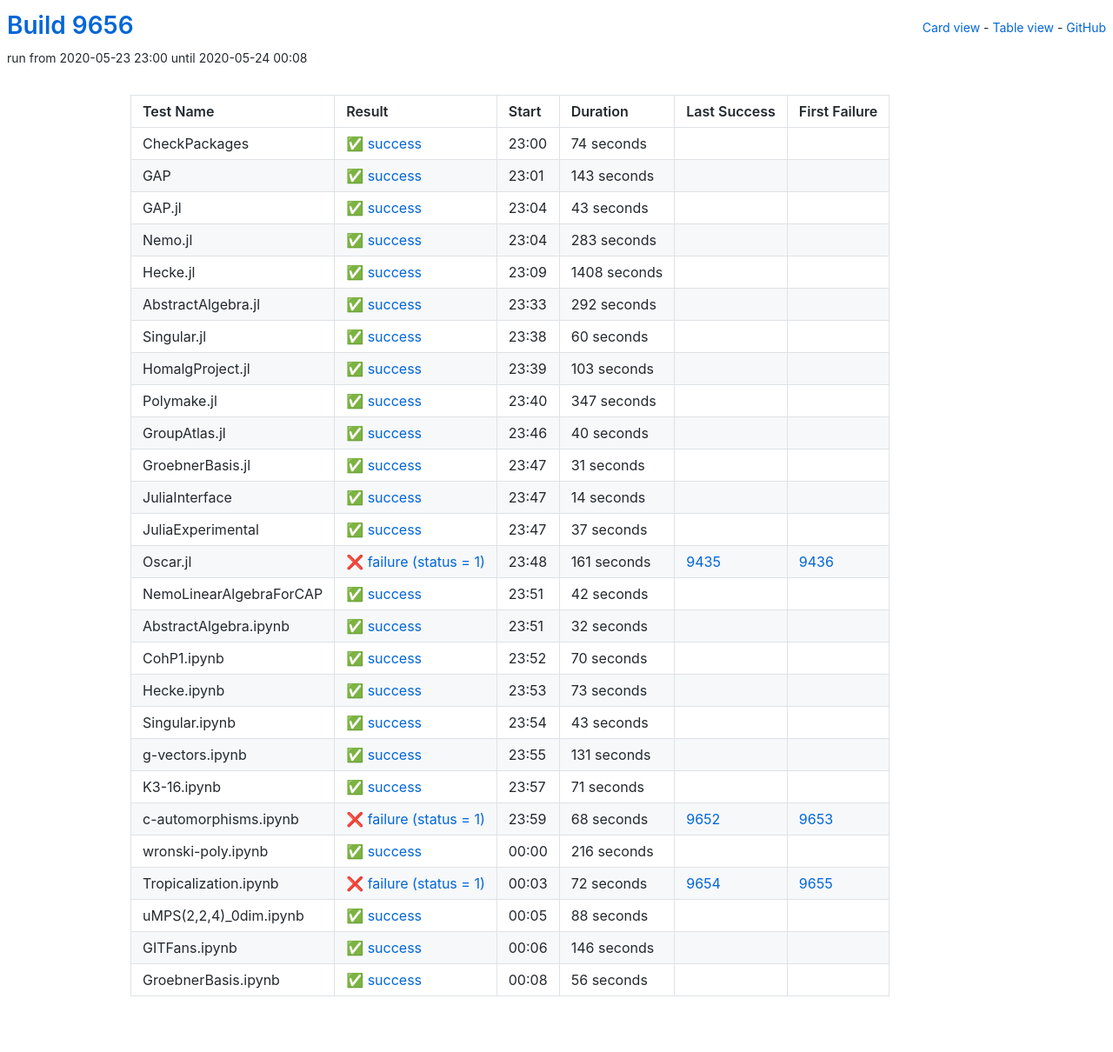
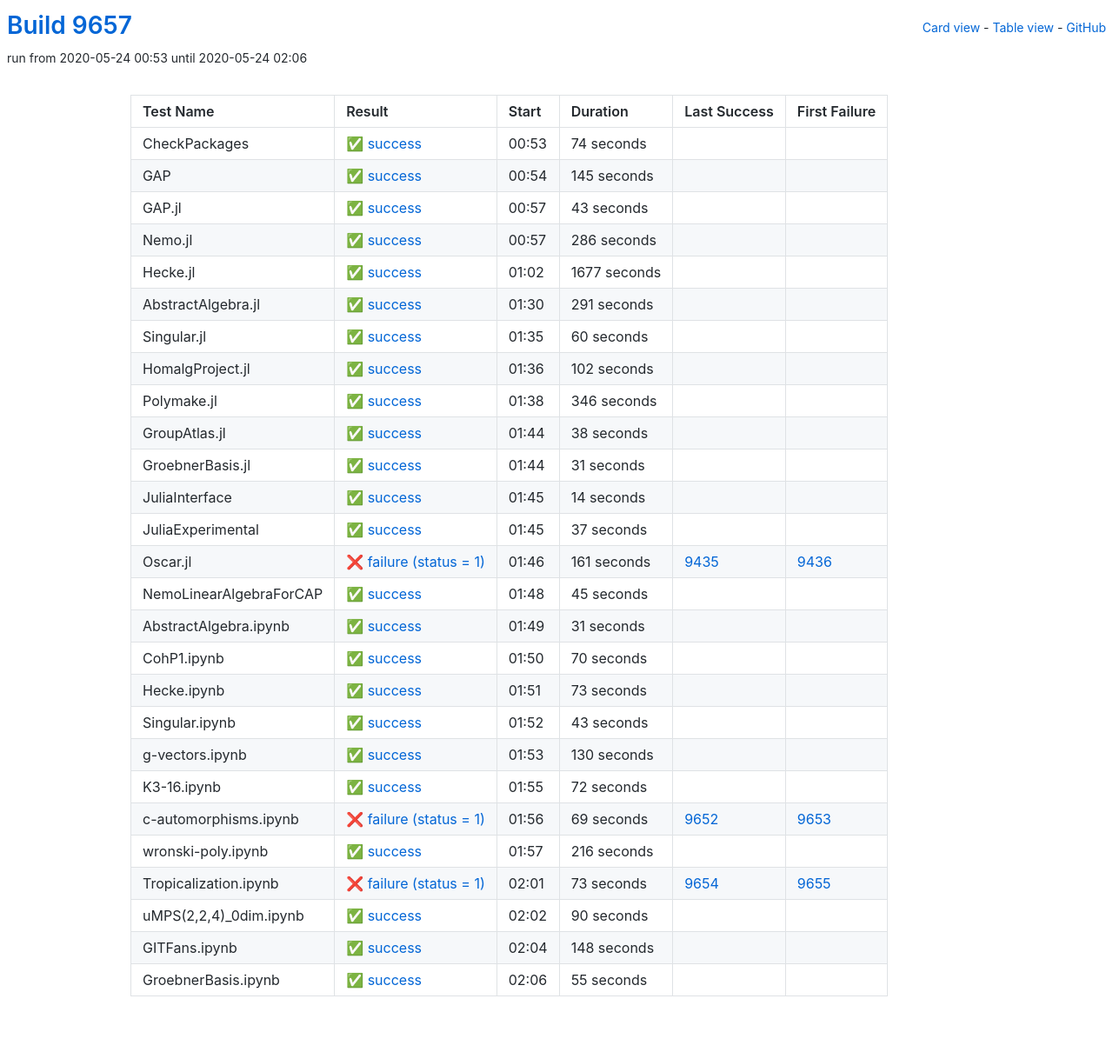
Before and after one commit to oscar-system/oscar-ci-status, a Jekyll site: the page built from table.html, in a window 1280 px wide. Shown: the whole page at 87% size. Built offline with Jekyll 4.4.1, drawn with Linux system fonts in a browser that asks for light colours.

Commit message:
Build 9657

```diff
--- a/_data/ci.yml
+++ b/_data/ci.yml
@@ -1,5 +1,5 @@
-build: 9656
-build_url: https://oscarci.mathematik.uni-kl.de/job/oscar/9656/
+build: 9657
+build_url: https://oscarci.mathematik.uni-kl.de/job/oscar/9657/
 job: oscar
 tests:
 - duration: 74
@@ -9,21 +9,21 @@
   id: checkpackages
   last_success: false
   last_success_url: null
-  log: https://oscarci.mathematik.uni-kl.de/job/oscar/9656/artifact/logs/build-9656/CheckPackages.log
+  log: https://oscarci.mathematik.uni-kl.de/job/oscar/9657/artifact/logs/build-9657/CheckPackages.log
   name: CheckPackages
-  start: 2020-05-23 23:00
+  start: 2020-05-24 00:53
   status: success
   success: true
-- duration: 143
+- duration: 145
   exitcode: 0
   first_failure: false
   first_failure_url: null
   id: gap
   last_success: false
   last_success_url: null
-  log: https://oscarci.mathematik.uni-kl.de/job/oscar/9656/artifact/logs/build-9656/GAP.log
+  log: https://oscarci.mathematik.uni-kl.de/job/oscar/9657/artifact/logs/build-9657/GAP.log
   name: GAP
-  start: 2020-05-23 23:01
+  start: 2020-05-24 00:54
   status: success
   success: true
 - duration: 43
@@ -33,45 +33,45 @@
   id: gap-jl
   last_success: false
   last_success_url: null
-  log: https://oscarci.mathematik.uni-kl.de/job/oscar/9656/artifact/logs/build-9656/GAP.jl.log
+  log: https://oscarci.mathematik.uni-kl.de/job/oscar/9657/artifact/logs/build-9657/GAP.jl.log
   name: GAP.jl
-  start: 2020-05-23 23:04
+  start: 2020-05-24 00:57
   status: success
   success: true
-- duration: 283
+- duration: 286
   exitcode: 0
   first_failure: false
   first_failure_url: null
   id: nemo-jl
   last_success: false
   last_success_url: null
-  log: https://oscarci.mathematik.uni-kl.de/job/oscar/9656/artifact/logs/build-9656/Nemo.jl.log
+  log: https://oscarci.mathematik.uni-kl.de/job/oscar/9657/artifact/logs/build-9657/Nemo.jl.log
   name: Nemo.jl
-  start: 2020-05-23 23:04
+  start: 2020-05-24 00:57
   status: success
   success: true
-- duration: 1408
+- duration: 1677
   exitcode: 0
   first_failure: false
   first_failure_url: null
   id: hecke-jl
   last_success: false
   last_success_url: null
-  log: https://oscarci.mathematik.uni-kl.de/job/oscar/9656/artifact/logs/build-9656/Hecke.jl.log
+  log: https://oscarci.mathematik.uni-kl.de/job/oscar/9657/artifact/logs/build-9657/Hecke.jl.log
   name: Hecke.jl
-  start: 2020-05-23 23:09
+  start: 2020-05-24 01:02
   status: success
   success: true
-- duration: 292
+- duration: 291
   exitcode: 0
   first_failure: false
   first_failure_url: null
   id: abstractalgebra-jl
   last_success: false
   last_success_url: null
-  log: https://oscarci.mathematik.uni-kl.de/job/oscar/9656/artifact/logs/build-9656/AbstractAlgebra.jl.log
+  log: https://oscarci.mathematik.uni-kl.de/job/oscar/9657/artifact/logs/build-9657/AbstractAlgebra.jl.log
   name: AbstractAlgebra.jl
-  start: 2020-05-23 23:33
+  start: 2020-05-24 01:30
   status: success
   success: true
 - duration: 60
@@ -81,45 +81,45 @@
   id: singular-jl
   last_success: false
   last_success_url: null
-  log: https://oscarci.mathematik.uni-kl.de/job/oscar/9656/artifact/logs/build-9656/Singular.jl.log
+  log: https://oscarci.mathematik.uni-kl.de/job/oscar/9657/artifact/logs/build-9657/Singular.jl.log
   name: Singular.jl
-  start: 2020-05-23 23:38
+  start: 2020-05-24 01:35
   status: success
   success: true
-- duration: 103
+- duration: 102
   exitcode: 0
   first_failure: false
   first_failure_url: null
   id: homalgproject-jl
   last_success: false
   last_success_url: null
-  log: https://oscarci.mathematik.uni-kl.de/job/oscar/9656/artifact/logs/build-9656/HomalgProject.jl.log
+  log: https://oscarci.mathematik.uni-kl.de/job/oscar/9657/artifact/logs/build-9657/HomalgProject.jl.log
   name: HomalgProject.jl
-  start: 2020-05-23 23:39
+  start: 2020-05-24 01:36
   status: success
   success: true
-- duration: 347
+- duration: 346
   exitcode: 0
   first_failure: false
   first_failure_url: null
   id: polymake-jl
   last_success: false
   last_success_url: null
-  log: https://oscarci.mathematik.uni-kl.de/job/oscar/9656/artifact/logs/build-9656/Polymake.jl.log
+  log: https://oscarci.mathematik.uni-kl.de/job/oscar/9657/artifact/logs/build-9657/Polymake.jl.log
   name: Polymake.jl
-  start: 2020-05-23 23:40
+  start: 2020-05-24 01:38
   status: success
   success: true
-- duration: 40
+- duration: 38
   exitcode: 0
   first_failure: false
   first_failure_url: null
   id: groupatlas-jl
   last_success: false
   last_success_url: null
-  log: https://oscarci.mathematik.uni-kl.de/job/oscar/9656/artifact/logs/build-9656/GroupAtlas.jl.log
+  log: https://oscarci.mathematik.uni-kl.de/job/oscar/9657/artifact/logs/build-9657/GroupAtlas.jl.log
   name: GroupAtlas.jl
-  start: 2020-05-23 23:46
+  start: 2020-05-24 01:44
   status: success
   success: true
 - duration: 31
@@ -129,9 +129,9 @@
   id: groebnerbasis-jl
   last_success: false
   last_success_url: null
-  log: https://oscarci.mathematik.uni-kl.de/job/oscar/9656/artifact/logs/build-9656/GroebnerBasis.jl.log
+  log: https://oscarci.mathematik.uni-kl.de/job/oscar/9657/artifact/logs/build-9657/GroebnerBasis.jl.log
   name: GroebnerBasis.jl
-  start: 2020-05-23 23:47
+  start: 2020-05-24 01:44
   status: success
   success: true
 - duration: 14
@@ -141,9 +141,9 @@
   id: juliainterface
   last_success: false
   last_success_url: null
-  log: https://oscarci.mathematik.uni-kl.de/job/oscar/9656/artifact/logs/build-9656/JuliaInterface.log
+  log: https://oscarci.mathematik.uni-kl.de/job/oscar/9657/artifact/logs/build-9657/JuliaInterface.log
   name: JuliaInterface
-  start: 2020-05-23 23:47
+  start: 2020-05-24 01:45
   status: success
   success: true
 - duration: 37
@@ -153,9 +153,9 @@
   id: juliaexperimental
   last_success: false
   last_success_url: null
-  log: https://oscarci.mathematik.uni-kl.de/job/oscar/9656/artifact/logs/build-9656/JuliaExperimental.log
+  log: https://oscarci.mathematik.uni-kl.de/job/oscar/9657/artifact/logs/build-9657/JuliaExperimental.log
   name: JuliaExperimental
-  start: 2020-05-23 23:47
+  start: 2020-05-24 01:45
   status: success
   success: true
 - duration: 161
@@ -165,33 +165,33 @@
   id: oscar-jl
   last_success: 9435
   last_success_url: https://oscarci.mathematik.uni-kl.de/job/oscar/9435/
-  log: https://oscarci.mathematik.uni-kl.de/job/oscar/9656/artifact/logs/build-9656/Oscar.jl.log
+  log: https://oscarci.mathematik.uni-kl.de/job/oscar/9657/artifact/logs/build-9657/Oscar.jl.log
   name: Oscar.jl
-  start: 2020-05-23 23:48
+  start: 2020-05-24 01:46
   status: failure
   success: false
-- duration: 42
+- duration: 45
   exitcode: 0
   first_failure: false
   first_failure_url: null
   id: nemolinearalgebraforcap
   last_success: false
   last_success_url: null
-  log: https://oscarci.mathematik.uni-kl.de/job/oscar/9656/artifact/logs/build-9656/NemoLinearAlgebraForCAP.log
+  log: https://oscarci.mathematik.uni-kl.de/job/oscar/9657/artifact/logs/build-9657/NemoLinearAlgebraForCAP.log
   name: NemoLinearAlgebraForCAP
-  start: 2020-05-23 23:51
+  start: 2020-05-24 01:48
   status: success
   success: true
-- duration: 32
+- duration: 31
   exitcode: 0
   first_failure: false
   first_failure_url: null
   id: abstractalgebra-ipynb
   last_success: false
   last_success_url: null
-  log: https://oscarci.mathematik.uni-kl.de/job/oscar/9656/artifact/logs/build-9656/AbstractAlgebra.ipynb.log
+  log: https://oscarci.mathematik.uni-kl.de/job/oscar/9657/artifact/logs/build-9657/AbstractAlgebra.ipynb.log
   name: AbstractAlgebra.ipynb
-  start: 2020-05-23 23:51
+  start: 2020-05-24 01:49
   status: success
   success: true
 - duration: 70
@@ -201,9 +201,9 @@
   id: cohp1-ipynb
   last_success: false
   last_success_url: null
-  log: https://oscarci.mathematik.uni-kl.de/job/oscar/9656/artifact/logs/build-9656/CohP1.ipynb.log
+  log: https://oscarci.mathematik.uni-kl.de/job/oscar/9657/artifact/logs/build-9657/CohP1.ipynb.log
   name: CohP1.ipynb
-  start: 2020-05-23 23:52
+  start: 2020-05-24 01:50
   status: success
   success: true
 - duration: 73
@@ -213,9 +213,9 @@
   id: hecke-ipynb
   last_success: false
   last_success_url: null
-  log: https://oscarci.mathematik.uni-kl.de/job/oscar/9656/artifact/logs/build-9656/Hecke.ipynb.log
+  log: https://oscarci.mathematik.uni-kl.de/job/oscar/9657/artifact/logs/build-9657/Hecke.ipynb.log
   name: Hecke.ipynb
-  start: 2020-05-23 23:53
+  start: 2020-05-24 01:51
   status: success
   success: true
 - duration: 43
@@ -225,45 +225,45 @@
   id: singular-ipynb
   last_success: false
   last_success_url: null
-  log: https://oscarci.mathematik.uni-kl.de/job/oscar/9656/artifact/logs/build-9656/Singular.ipynb.log
+  log: https://oscarci.mathematik.uni-kl.de/job/oscar/9657/artifact/logs/build-9657/Singular.ipynb.log
   name: Singular.ipynb
-  start: 2020-05-23 23:54
+  start: 2020-05-24 01:52
   status: success
   success: true
-- duration: 131
+- duration: 130
   exitcode: 0
   first_failure: false
   first_failure_url: null
   id: g-vectors-ipynb
   last_success: false
   last_success_url: null
-  log: https://oscarci.mathematik.uni-kl.de/job/oscar/9656/artifact/logs/build-9656/g-vectors.ipynb.log
+  log: https://oscarci.mathematik.uni-kl.de/job/oscar/9657/artifact/logs/build-9657/g-vectors.ipynb.log
   name: g-vectors.ipynb
-  start: 2020-05-23 23:55
+  start: 2020-05-24 01:53
   status: success
   success: true
-- duration: 71
+- duration: 72
   exitcode: 0
   first_failure: false
   first_failure_url: null
   id: k3-16-ipynb
   last_success: false
   last_success_url: null
-  log: https://oscarci.mathematik.uni-kl.de/job/oscar/9656/artifact/logs/build-9656/K3-16.ipynb.log
+  log: https://oscarci.mathematik.uni-kl.de/job/oscar/9657/artifact/logs/build-9657/K3-16.ipynb.log
   name: K3-16.ipynb
-  start: 2020-05-23 23:57
+  start: 2020-05-24 01:55
   status: success
   success: true
-- duration: 68
+- duration: 69
   exitcode: 1
   first_failure: 9653
   first_failure_url: https://oscarci.mathematik.uni-kl.de/job/oscar/9653/
   id: c-automorphisms-ipynb
   last_success: 9652
   last_success_url: https://oscarci.mathematik.uni-kl.de/job/oscar/9652/
-  log: https://oscarci.mathematik.uni-kl.de/job/oscar/9656/artifact/logs/build-9656/c-automorphisms.ipynb.log
+  log: https://oscarci.mathematik.uni-kl.de/job/oscar/9657/artifact/logs/build-9657/c-automorphisms.ipynb.log
   name: c-automorphisms.ipynb
-  start: 2020-05-23 23:59
+  start: 2020-05-24 01:56
   status: failure
   success: false
 - duration: 216
@@ -273,56 +273,56 @@
   id: wronski-poly-ipynb
   last_success: false
   last_success_url: null
-  log: https://oscarci.mathematik.uni-kl.de/job/oscar/9656/artifact/logs/build-9656/wronski-poly.ipynb.log
+  log: https://oscarci.mathematik.uni-kl.de/job/oscar/9657/artifact/logs/build-9657/wronski-poly.ipynb.log
   name: wronski-poly.ipynb
-  start: 2020-05-24 00:00
+  start: 2020-05-24 01:57
   status: success
   success: true
-- duration: 72
+- duration: 73
   exitcode: 1
   first_failure: 9655
   first_failure_url: https://oscarci.mathematik.uni-kl.de/job/oscar/9655/
   id: tropicalization-ipynb
   last_success: 9654
   last_success_url: https://oscarci.mathematik.uni-kl.de/job/oscar/9654/
-  log: https://oscarci.mathematik.uni-kl.de/job/oscar/9656/artifact/logs/build-9656/Tropicalization.ipynb.log
+  log: https://oscarci.mathematik.uni-kl.de/job/oscar/9657/artifact/logs/build-9657/Tropicalization.ipynb.log
   name: Tropicalization.ipynb
-  start: 2020-05-24 00:03
+  start: 2020-05-24 02:01
   status: failure
   success: false
-- duration: 88
+- duration: 90
   exitcode: 0
   first_failure: false
   first_failure_url: null
   id: umps-2-2-4-0dim-ipynb
   last_success: false
   last_success_url: null
-  log: https://oscarci.mathematik.uni-kl.de/job/oscar/9656/artifact/logs/build-9656/uMPS-2-2-4-_0dim.ipynb.log
+  log: https://oscarci.mathematik.uni-kl.de/job/oscar/9657/artifact/logs/build-9657/uMPS-2-2-4-_0dim.ipynb.log
   name: uMPS(2,2,4)_0dim.ipynb
-  start: 2020-05-24 00:05
+  start: 2020-05-24 02:02
   status: success
   success: true
-- duration: 146
+- duration: 148
   exitcode: 0
   first_failure: false
   first_failure_url: null
   id: gitfans-ipynb
   last_success: false
   last_success_url: null
-  log: https://oscarci.mathematik.uni-kl.de/job/oscar/9656/artifact/logs/build-9656/GITFans.ipynb.log
+  log: https://oscarci.mathematik.uni-kl.de/job/oscar/9657/artifact/logs/build-9657/GITFans.ipynb.log
   name: GITFans.ipynb
-  start: 2020-05-24 00:06
+  start: 2020-05-24 02:04
   status: success
   success: true
-- duration: 56
+- duration: 55
   exitcode: 0
   first_failure: false
   first_failure_url: null
   id: groebnerbasis-ipynb
   last_success: false
   last_success_url: null
-  log: https://oscarci.mathematik.uni-kl.de/job/oscar/9656/artifact/logs/build-9656/GroebnerBasis.ipynb.log
+  log: https://oscarci.mathematik.uni-kl.de/job/oscar/9657/artifact/logs/build-9657/GroebnerBasis.ipynb.log
   name: GroebnerBasis.ipynb
-  start: 2020-05-24 00:08
+  start: 2020-05-24 02:06
   status: success
   success: true
```
Also changed, not shown: README.md.
